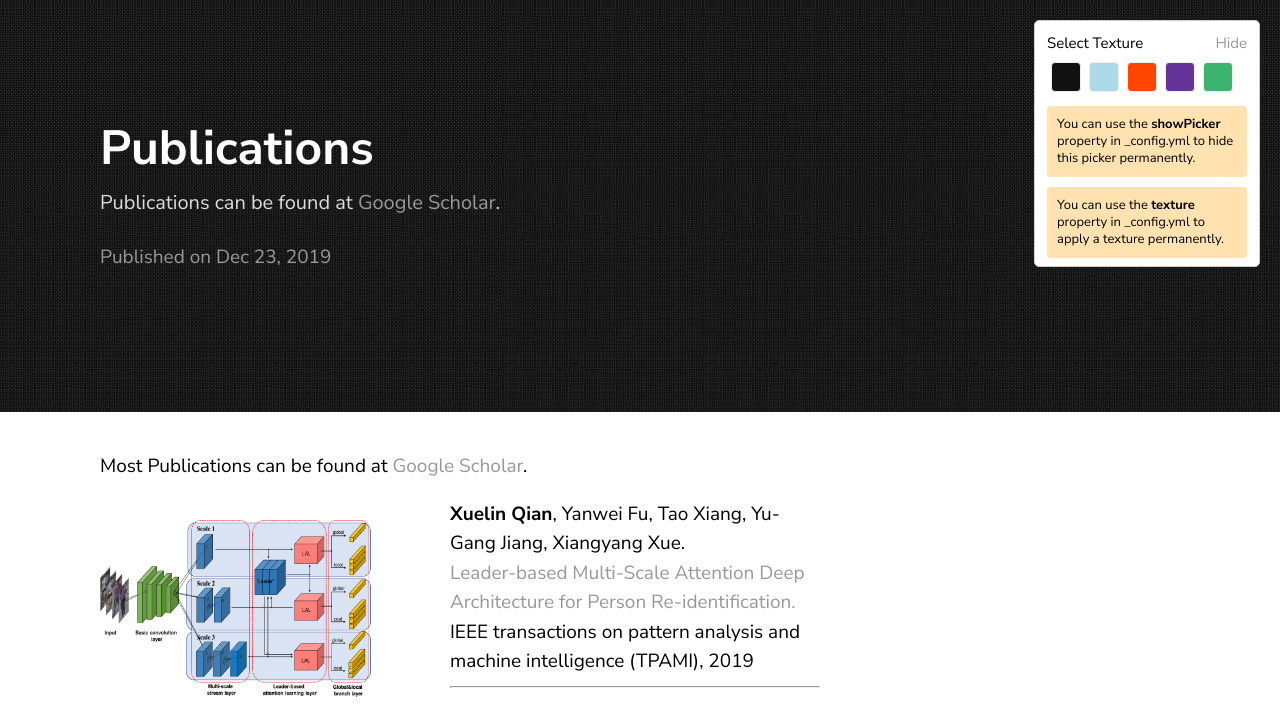
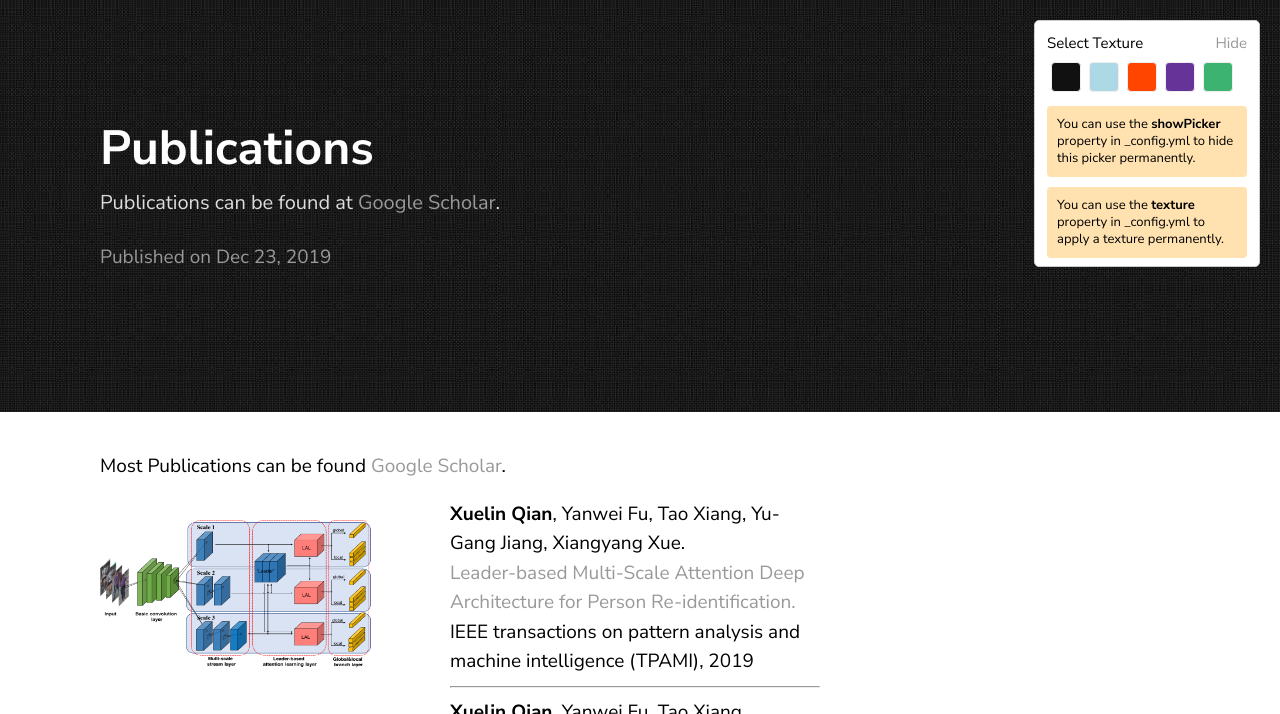
Before and after one commit to naiq/naiq.github.io, a Jekyll site: the page built from _posts/2019-07-30-publications.markdown, in a window 1280 px wide and 900 px high, cut to the strip 0-714 px from the top of the window. Built offline with Jekyll 4.4.1, drawn with Linux system fonts in a browser that asks for light colours.

Commit message:
commit 1

```diff
--- a/_posts/2019-07-30-publications.markdown
+++ b/_posts/2019-07-30-publications.markdown
@@ -4,11 +4,11 @@
 description: Publications can be found at <a href="https://scholar.google.com/citations?user=71WXkL4AAAAJ&hl=en" target="_blank">Google Scholar</a>.
 date:   2019-12-23 21:03:36 +0530
 ---
-Most Publications can be found at <a href="https://scholar.google.com/citations?user=71WXkL4AAAAJ&hl=en" target="_blank">Google Scholar</a>.
+Most Publications can be found <a href="https://scholar.google.com/citations?user=71WXkL4AAAAJ&hl=en" target="_blank">Google Scholar</a>.
 
 <div>
 <img src="/img/publication/PAMI19_Framework.png" alt="." style="vertical-align:middle;
-" width="350" height="180" align="left">
+" width="350" height="150" align="left">
 <span>
 <b>Xuelin Qian</b>, Yanwei Fu, Tao Xiang, Yu-Gang Jiang, Xiangyang Xue.
 <br>
```
